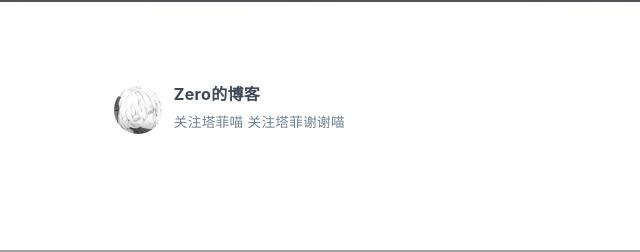
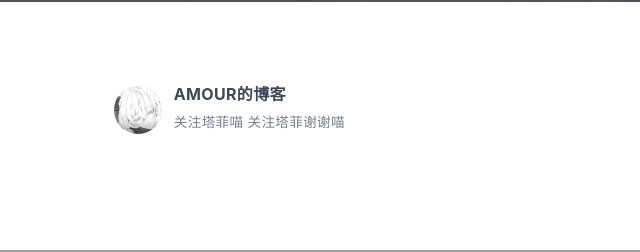
Before and after one commit to circle-q/circle-q.github.io, a plain HTML site: page links/index.html in a window 1280 px wide. Shown: the part 446-698 px from the top of the page, 403-1043 px from the left. Drawn offline with nearby package versions, Linux system fonts and the light colour scheme; some packages are replaced by stand-ins of ours; a script that the page names is missing; a small style sheet from the web is missing.

Commit message:
Site updated: 2026-11-21 22:47:25

```diff
--- a/links/index.html
+++ b/links/index.html
@@ -375,12 +375,12 @@
         <div class="card-content">
 
             <div class="link-avatar my-auto">
-              <img src="/img/02.png" alt="Zero的博客"
+              <img src="/img/02.png" alt="AMOUR的博客"
                    onerror="this.onerror=null; this.src=this.srcset='/img/avatar.png'"/>
             </div>
 
           <div class="link-text">
-            <div class="link-title">Zero的博客</div>
+            <div class="link-title">AMOUR的博客</div>
             <div class="link-intro">关注塔菲喵 关注塔菲谢谢喵</div>
           </div>
         </div>
```
